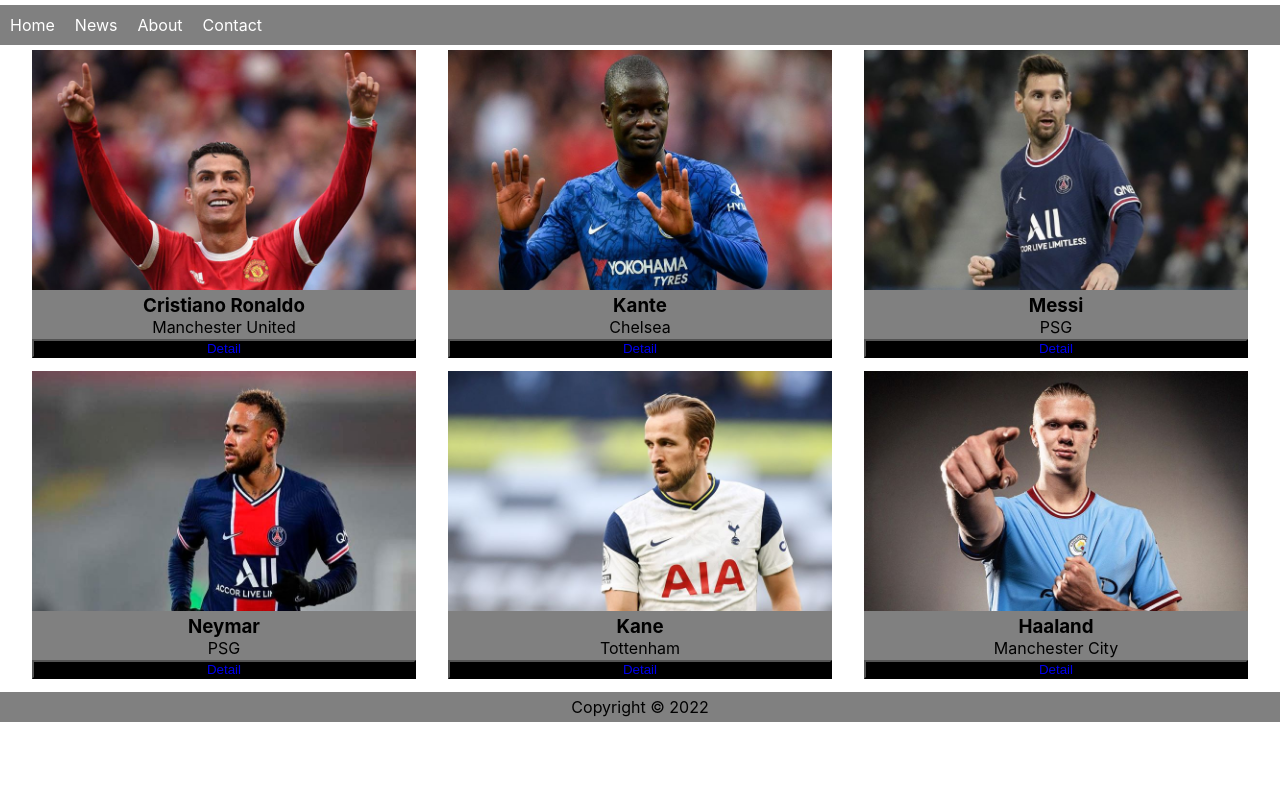
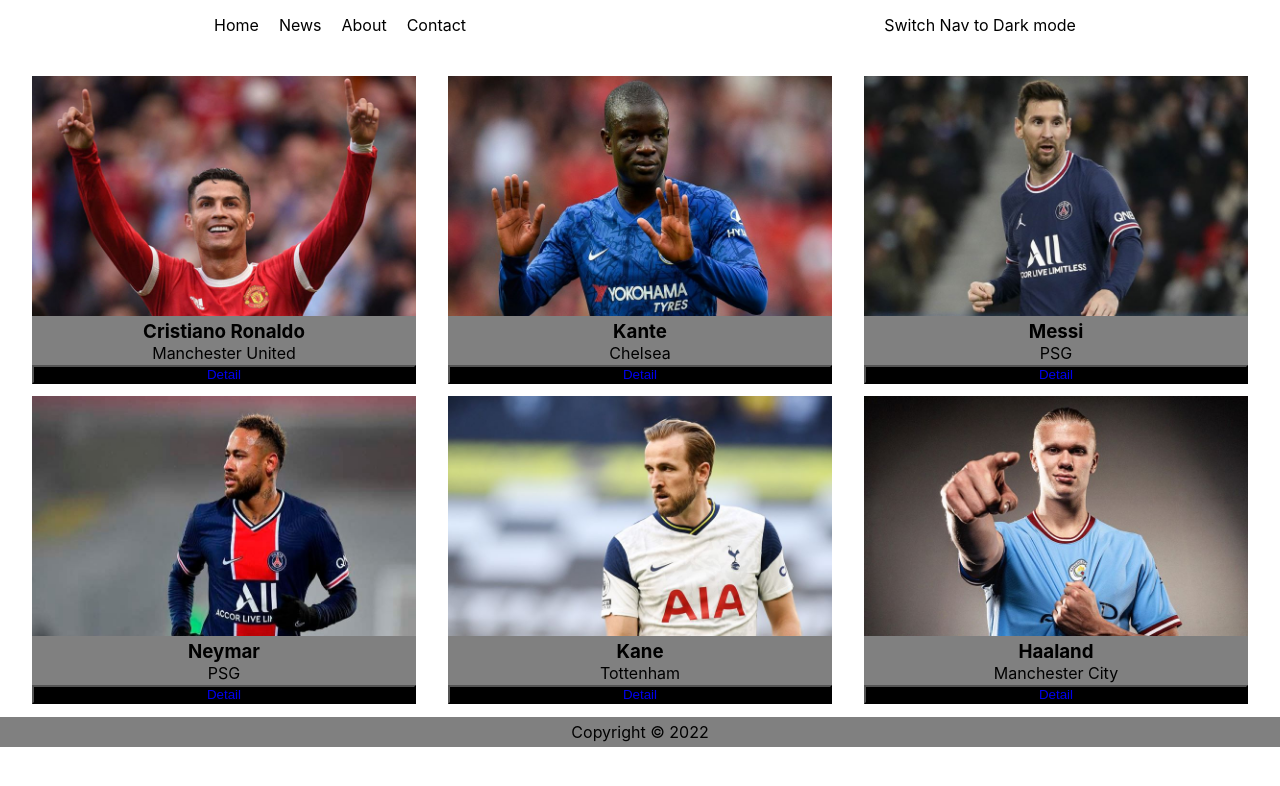
Before and after one commit to tptnam/EXFER, a React (Create React App) app: page / in a window 1280 px wide. Shown: the top 786 px of the page. Built offline with nearby package versions, Linux system fonts and the light colour scheme.

Commit message:
Ex11 done

```diff
--- a/src/App.css
+++ b/src/App.css
@@ -28,7 +28,6 @@
   justify-content: flex-start;
   list-style-type: none;
   margin: 5px;
-  background-color: grey;
   margin-left: 0;
   margin-right: 0;
 }
@@ -119,3 +118,10 @@
   max-height: 30%;
   overflow: auto;
 }
+
+.navi nav {
+  display: flex;
+  justify-content: space-around;
+  align-items: center;
+  margin-bottom: 2%;
+}
--- /dev/null
+++ b/src/Component/ThemeContext.js
@@ -0,0 +1,42 @@
+/* eslint-disable no-use-before-define */
+import React, { useState, useEffect } from 'react'
+
+
+const themes = {
+    dark: {
+        backgroundColor: 'black',
+        color: 'white'
+    },
+    light: {
+        backgroundColor: 'white',
+        color: 'black'
+    }
+}
+const initialState = {
+    dark: false,
+    theme: themes.light,
+    toggle: () => { }
+}
+const ThemeContext = React.createContext(initialState)
+
+function ThemeProvider({ children }) {
+    const [dark, setDark] = useState(false) // Default theme is light
+    // On mount, read the preferred theme from the persistence
+    useEffect(() => {
+        const isDark = localStorage.getItem('dark') === 'true'
+        setDark(isDark)
+    }, [dark])
+    // To toggle between dark and light modes
+    const toggle = () => {
+        const isDark = !dark
+        localStorage.setItem('dark', JSON.stringify(isDark))
+        setDark(isDark)
+    }
+    const theme = dark ? themes.dark : themes.light
+    return (
+        <ThemeContext.Provider value={{ theme, dark, toggle }}>
+            {children}
+        </ThemeContext.Provider>
+    )
+}
+export { ThemeProvider, ThemeContext }
--- a/src/Component/navigation.js
+++ b/src/Component/navigation.js
@@ -1,24 +1,40 @@
+/* eslint-disable jsx-a11y/anchor-is-valid */
 import React from "react";
+import { useContext } from 'react'
+import { ThemeContext } from './ThemeContext'
+
 export default function Navigation() {
+  const { theme, toggle, dark } = useContext(ThemeContext)
   return (
-    <div id="nav">
-      <nav>
-        <ul className="ulnav">
+    <div id="nav" className="navi">
+      <nav style={{ backgroundColor: theme.backgroundColor, color: theme.color }}>
+        <ul className="ulnav" >
           <li>
-            <a className="active" href="#home">
+            <a className="active" href="#home" style={{ color: theme.color }}>
               Home
             </a>
           </li>
           <li>
-            <a href="#news">News</a>
+            <a href="#news" style={{ color: theme.color }}>News</a>
           </li>
           <li>
-            <a href="#about">About</a>
+            <a href="#about" style={{ color: theme.color }}>About</a>
           </li>
           <li>
-            <a href="#contact">Contact</a>
+            <a href="#contact" style={{ color: theme.color }}>Contact</a>
           </li>
         </ul>
+        <div style={{ position: 'relative' }}>
+          <a className='switch-mode' href='#' onClick={toggle}
+            style={{
+              backgroundColor: theme.backgroundColor,
+              color: theme.color,
+              outline: 'none'
+            }} data-testid="toggle-theme-btn"
+          >
+            Switch Nav to {!dark ? 'Dark' : 'Light'} mode
+          </a>
+        </div>
       </nav>
     </div>
   );
--- a/src/index.js
+++ b/src/index.js
@@ -3,11 +3,15 @@
 import './index.css';
 import App from './App';
 import reportWebVitals from './reportWebVitals';
+import { ThemeProvider } from './Component/ThemeContext';
 
 const root = ReactDOM.createRoot(document.getElementById('root'));
 root.render(
   <React.StrictMode>
-    <App />
+    <ThemeProvider>
+      <App />
+    </ThemeProvider>
+
   </React.StrictMode>
 );
 
```
